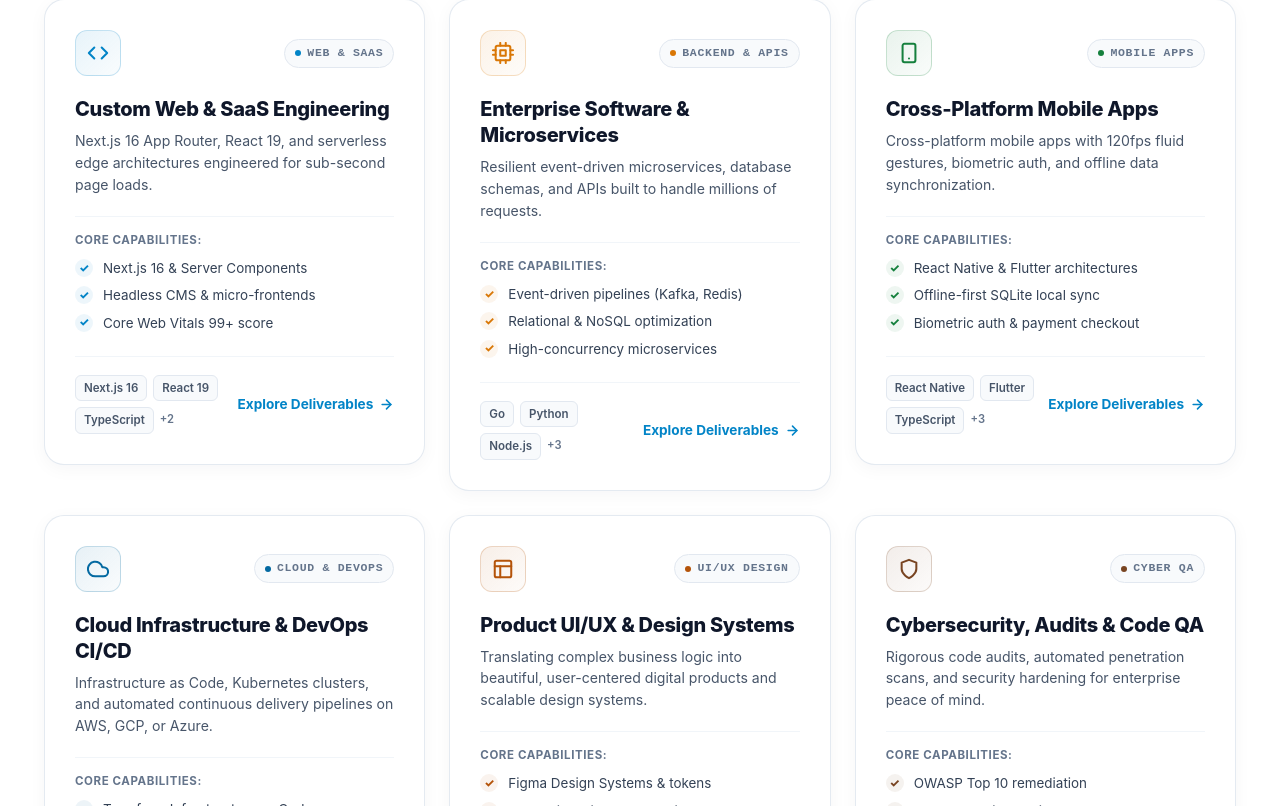
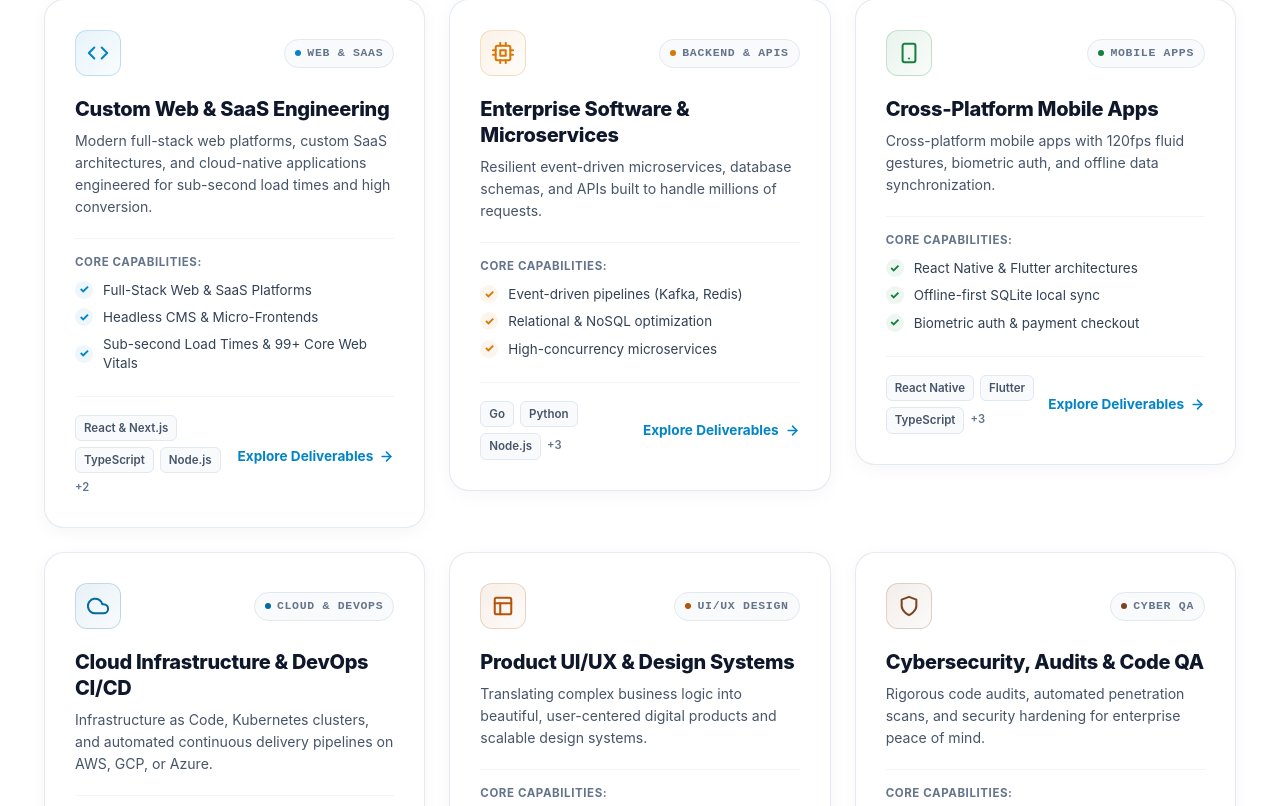
Before and after one commit to village-coders/Village-Coders, a Next.js app: page / in a window 1280 px wide. Shown: the part 1314-2120 px from the top of the page. Built offline with nearby package versions, Linux system fonts and the light colour scheme.

Commit message:
Update SEO metadata, JSON-LD, and copy to showcase full software studio capabilities

```diff
--- a/src/app/layout.tsx
+++ b/src/app/layout.tsx
@@ -31,7 +31,7 @@ export const metadata: Metadata = {
     default: 'Village Coders | World-Class Web & Software Developers',
     template: '%s | Village Coders'
   },
-  description: 'Village Coders (thevillagecoders.com) is an elite IT engineering team and software studio. We design high-performance Next.js web platforms, enterprise software, cloud infrastructure, and mobile applications from the roots up.',
+  description: 'Village Coders is a premier software development studio. We architect and build custom web platforms, scalable SaaS products, mobile apps, and robust cloud systems.',
   keywords: [
     'Village Coders',
     'thevillagecoders.com',
@@ -40,12 +40,24 @@ export const metadata: Metadata = {
     'React 19 Software Engineers',
     'Enterprise SaaS Development',
     'Cross-Platform Mobile App Development',
+    'iOS and Android App Developers',
     'Cloud Architecture & DevOps CI/CD',
     'Custom Web Development Studio',
     'Full Stack IT Team',
     'African Tech Talent Global IT',
     'High-Performance Web Applications',
-    'Full-Stack Software Architecture'
+    'Full-Stack Software Architecture',
+    'Cybersecurity & Code Audits',
+    'Enterprise SaaS Development',
+    'Full Stack Web Applications',
+    'Cross-Platform Mobile App Development',
+    'iOS and Android App Developers',
+    'Cloud Architecture & DevOps CI/CD',
+    'High-Throughput APIs and Microservices',
+    'Full Stack IT Team',
+    'Cybersecurity & Code Audits',
+    'African Tech Talent Global IT',
+    'High-Performance Digital Products'
   ],
   authors: [{ name: 'Village Coders Engineering Collective', url: siteUrl }],
   creator: 'Village Coders',
@@ -62,8 +74,8 @@ export const metadata: Metadata = {
     type: 'website',
     locale: 'en_US',
     url: siteUrl,
-    title: 'Village Coders | Elite Web & Software Developers',
-    description: 'Engineering high-performance digital products from the roots up. Specialized in Next.js, enterprise SaaS, cloud microservices, and mobile apps.',
+    title: 'Village Coders | World-Class Web & Software Developers',
+    description: 'Engineering world-class web applications, scalable cloud backends, cross-platform mobile apps (iOS & Android), and secure enterprise software from the roots up.',
     siteName: 'Village Coders',
     images: [
       {
@@ -76,8 +88,8 @@ export const metadata: Metadata = {
   },
   twitter: {
     card: 'summary_large_image',
-    title: 'Village Coders | Elite Web & Software Developers',
-    description: 'Engineering high-performance digital products from the roots up with Next.js, TypeScript, and modern cloud stacks.',
+    title: 'Village Coders | World-Class Web & Software Developers',
+    description: 'Engineering world-class web applications, scalable cloud backends, cross-platform mobile apps (iOS & Android), and secure enterprise software from the roots up.',
     images: [`${siteUrl}/logo.png`],
     creator: '@thevillagecoders'
   },
@@ -126,7 +138,7 @@ export default function RootLayout({
         url: siteUrl,
         logo: `${siteUrl}/logo.png`,
         image: `${siteUrl}/logo.png`,
-        description: 'Elite IT collective and web & software development studio specializing in high-speed Next.js web applications, scalable backends, and mobile engineering.',
+        description: 'Elite software engineering studio and digital product collective specializing in custom web platforms, scalable cloud backends, cross-platform mobile apps, and enterprise software.',
         telephone: '+234-903-711-8808',
         email: 'hello@thevillagecoders.com',
         priceRange: '$$$',
@@ -141,13 +153,13 @@ export default function RootLayout({
           'https://linkedin.com/company/thevillagecoders'
         ],
         knowsAbout: [
-          'Web Development',
-          'Software Engineering',
-          'Next.js 16',
-          'React 19',
-          'Cloud Architecture',
-          'Mobile App Development',
-          'DevOps & CI/CD',
+          'Custom Software Development',
+          'Full-Stack Web Engineering',
+          'Enterprise SaaS Platforms',
+          'Mobile App Development (iOS & Android)',
+          'Cloud Architecture & DevOps',
+          'High-Throughput APIs & Microservices',
+          'System Architecture',
           'Cybersecurity Audits'
         ]
       },
@@ -156,7 +168,7 @@ export default function RootLayout({
         '@id': `${siteUrl}/#website`,
         url: siteUrl,
         name: 'Village Coders',
-        description: 'Official website of Village Coders - Web & Software Developers (thevillagecoders.com)',
+        description: 'Official website of Village Coders - World-Class Web & Software Development Studio (thevillagecoders.com)',
         publisher: {
           '@id': `${siteUrl}/#organization`
         }
--- a/src/components/CostEstimator.tsx
+++ b/src/components/CostEstimator.tsx
@@ -23,10 +23,10 @@ interface FeatureOption {
 const platforms: PlatformOption[] = [
   {
     id: 'nextjs-web',
-    name: 'Next.js 16 Web Application',
+    name: 'Custom Web & SaaS Platform',
     baseCost: 3500,
     baseWeeks: 3,
-    description: 'Blazing fast, SEO-optimized SSR web platform with modern UI/UX',
+    description: 'High-speed, SEO-optimized web application with modern UI/UX and full-stack capabilities',
     icon: '🌐'
   },
   {
--- a/src/components/Footer.tsx
+++ b/src/components/Footer.tsx
@@ -59,7 +59,7 @@ export const Footer: React.FC = () => {
           <div className="footer-column">
             <h4 className="footer-title">Engineering</h4>
             <ul className="footer-links">
-              <li><Link href="#services">Next.js 16 Web Apps</Link></li>
+              <li><Link href="#services">Custom Web Platforms</Link></li>
               <li><Link href="#services">Enterprise SaaS & APIs</Link></li>
               <li><Link href="#services">React Native & Mobile</Link></li>
               <li><Link href="#services">Cloud DevOps & Terraform</Link></li>
@@ -72,7 +72,7 @@ export const Footer: React.FC = () => {
           <div className="footer-column newsletter-col">
             <h4 className="footer-title">Engineering Dispatch</h4>
             <p className="newsletter-desc">
-              Subscribe to our monthly architectural digest covering Next.js, high-throughput microservices, and web performance.
+              Subscribe to our monthly architectural digest covering full-stack engineering, cloud systems, and web performance.
             </p>
 
             {subscribed ? (
--- a/src/data/faqs.ts
+++ b/src/data/faqs.ts
@@ -8,8 +8,8 @@ export const faqsData: FaqItem[] = [
   },
   {
     category: 'Technical Stack',
-    question: 'Why do you prioritize Next.js, React 19, and modern TypeScript?',
-    answer: 'Next.js 16 and React 19 deliver top-tier Core Web Vitals and Google SEO rankings. TypeScript eliminates runtime bugs and guarantees scalable architecture.'
+    question: 'What technologies and frameworks does your engineering team build with?',
+    answer: 'We architect full-stack solutions tailored to your scale: custom web platforms (React, Next.js, TypeScript), high-throughput backend microservices (Go, Python, Node.js), native & cross-platform mobile apps (React Native, Flutter), and resilient cloud infrastructure (AWS, Docker, Kubernetes).'
   },
   {
     category: 'IP & Ownership',
--- a/src/data/services.ts
+++ b/src/data/services.ts
@@ -7,14 +7,14 @@ export const servicesData: ServiceItem[] = [
     subtitle: 'Lightning-fast, high-converting platforms',
     icon: 'code',
     accentColor: '#0284c7', // Brand Cyan
-    description: 'Next.js 16 App Router, React 19, and serverless edge architectures engineered for sub-second page loads.',
+    description: 'Modern full-stack web platforms, custom SaaS architectures, and cloud-native applications engineered for sub-second load times and high conversion.',
     features: [
-      'Next.js 16 & Server Components',
-      'Headless CMS & micro-frontends',
-      'Core Web Vitals 99+ score',
-      'Automated CI/CD pipeline'
+      'Full-Stack Web & SaaS Platforms',
+      'Headless CMS & Micro-Frontends',
+      'Sub-second Load Times & 99+ Core Web Vitals',
+      'Automated CI/CD & Cloud Deployment'
     ],
-    technologies: ['Next.js 16', 'React 19', 'TypeScript', 'Node.js', 'GraphQL'],
+    technologies: ['React & Next.js', 'TypeScript', 'Node.js', 'GraphQL / REST', 'Tailwind CSS'],
     deliverables: ['Production Web App', 'Design System Library', 'Automated CI/CD Pipeline', 'Full Source Code'],
     timeframe: '3 - 8 weeks'
   },
```
Also changed, not shown: 1 other file (tests, documents, lock files or other folders).
